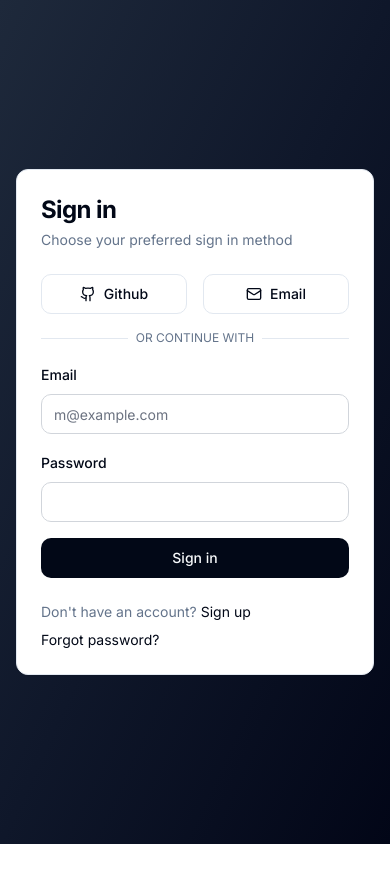
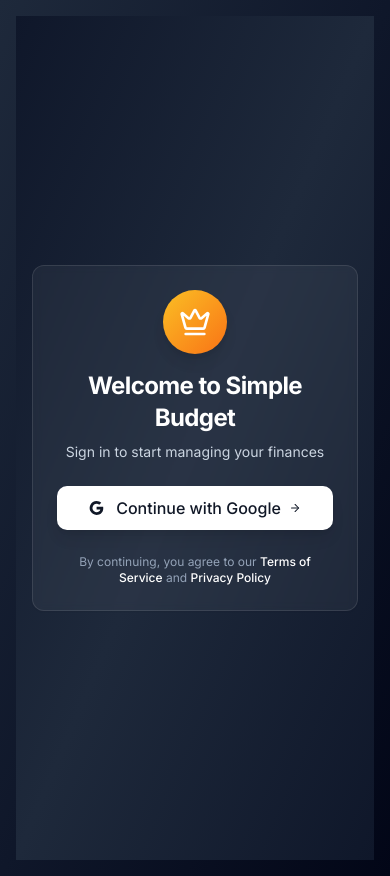
Before and after one commit to Mackewinsson/presusimple, a Next.js app: page /auth/login in a window 390 px wide. Before the commit the page ends 844 px from the top, so only its background shows below. Built offline with nearby package versions, Linux system fonts and the light colour scheme.

Commit message:
feat: simplify login page design for better UX
- Remove complex progressive onboarding and feature cards
- Create clean, focused single-card layout
- Follow modern login page best practices
- Improve mobile responsiveness and accessibility
- Use Google brand guidelines for sign-in button

```diff
--- a/app/auth/login/page.tsx
+++ b/app/auth/login/page.tsx
@@ -1,98 +1,99 @@
-'use client';
+"use client";
 
-import { useState } from 'react';
-import Link from 'next/link';
-import { Button } from '@/components/ui/button';
-import { Input } from '@/components/ui/input';
-import { Label } from '@/components/ui/label';
-import { Card, CardContent, CardDescription, CardFooter, CardHeader, CardTitle } from '@/components/ui/card';
-import { Github, Mail } from 'lucide-react';
-import { Separator } from '@/components/ui/separator';
+import { signIn } from "next-auth/react";
+import { useState } from "react";
+import { Button } from "@/components/ui/button";
+import { Card, CardContent, CardHeader, CardTitle } from "@/components/ui/card";
+import { Crown, ArrowRight } from "lucide-react";
 
 export default function LoginPage() {
-  const [email, setEmail] = useState('');
-  const [password, setPassword] = useState('');
+  const [isLoading, setIsLoading] = useState(false);
 
-  const handleSubmit = (e: React.FormEvent) => {
-    e.preventDefault();
-    // Auth logic will be implemented later
+  const handleGoogleSignIn = async () => {
+    setIsLoading(true);
+    try {
+      await signIn("google", {
+        callbackUrl: "/app",
+        redirect: true
+      });
+    } catch (error) {
+      console.error("Sign in error:", error);
+      setIsLoading(false);
+    }
   };
 
   return (
-    <Card className="w-full">
-      <CardHeader className="space-y-1">
-        <CardTitle className="text-2xl font-bold">Sign in</CardTitle>
-        <CardDescription>
-          Choose your preferred sign in method
-        </CardDescription>
-      </CardHeader>
-      <CardContent className="space-y-4">
-        <div className="grid grid-cols-2 gap-4">
-          <Button variant="outline" className="w-full">
-            <Github className="mr-2 h-4 w-4" />
-            Github
+    <div className="min-h-screen bg-gradient-to-br from-slate-900 via-slate-800 to-slate-900 flex items-center justify-center p-4">
+      <Card className="w-full max-w-md bg-white/5 border-white/10 backdrop-blur-sm">
+        <CardHeader className="text-center space-y-4 pb-6">
+          <div className="flex justify-center">
+            <div className="w-16 h-16 bg-gradient-to-br from-amber-400 to-orange-500 rounded-full flex items-center justify-center shadow-lg">
+              <Crown className="h-8 w-8 text-white" />
+            </div>
+          </div>
+
+          <div className="space-y-2">
+            <CardTitle className="text-2xl font-bold text-white">
+              Welcome to Simple Budget
+            </CardTitle>
+            <p className="text-slate-300 text-sm">
+              Sign in to start managing your finances
+            </p>
+          </div>
+        </CardHeader>
+
+        <CardContent className="space-y-6">
+          <Button
+            onClick={handleGoogleSignIn}
+            disabled={isLoading}
+            className="w-full bg-white hover:bg-gray-100 text-gray-900 font-medium py-3 text-base shadow-lg hover:shadow-xl transition-all duration-200"
+            size="lg"
+          >
+            {isLoading ? (
+              <div className="flex items-center gap-3">
+                <div className="w-5 h-5 border-2 border-gray-900 border-t-transparent rounded-full animate-spin" />
+                <span>Signing in...</span>
+              </div>
+            ) : (
+              <>
+                <svg className="mr-3 h-5 w-5" viewBox="0 0 24 24">
+                  <path
+                    fill="currentColor"
+                    d="M22.56 12.25c0-.78-.07-1.53-.2-2.25H12v4.26h5.92c-.26 1.37-1.04 2.53-2.21 3.31v2.77h3.57c2.08-1.92 3.28-4.74 3.28-8.09z"
+                  />
+                  <path
+                    fill="currentColor"
+                    d="M12 23c2.97 0 5.46-.98 7.28-2.66l-3.57-2.77c-.98.66-2.23 1.06-3.71 1.06-2.86 0-5.29-1.93-6.16-4.53H2.18v2.84C3.99 20.53 7.7 23 12 23z"
+                  />
+                  <path
+                    fill="currentColor"
+                    d="M5.84 14.09c-.22-.66-.35-1.36-.35-2.09s.13-1.43.35-2.09V7.07H2.18C1.43 8.55 1 10.22 1 12s.43 3.45 1.18 4.93l2.85-2.22.81-.62z"
+                  />
+                  <path
+                    fill="currentColor"
+                    d="M12 5.38c1.62 0 3.06.56 4.21 1.64l3.15-3.15C17.45 2.09 14.97 1 12 1 7.7 1 3.99 3.47 2.18 7.07l3.66 2.84c.87-2.6 3.3-4.53 6.16-4.53z"
+                  />
+                </svg>
+                Continue with Google
+                <ArrowRight className="h-4 w-4 ml-2" />
+              </>
+            )}
           </Button>
-          <Button variant="outline" className="w-full">
-            <Mail className="mr-2 h-4 w-4" />
-            Email
-          </Button>
-        </div>
 
-        <div className="relative">
-          <div className="absolute inset-0 flex items-center">
-            <span className="w-full border-t" />
+          <div className="text-center">
+            <p className="text-slate-400 text-xs">
+              By continuing, you agree to our{" "}
+              <a href="#" className="text-white hover:underline font-medium">
+                Terms of Service
+              </a>{" "}
+              and{" "}
+              <a href="#" className="text-white hover:underline font-medium">
+                Privacy Policy
+              </a>
+            </p>
           </div>
-          <div className="relative flex justify-center text-xs uppercase">
-            <span className="bg-background px-2 text-muted-foreground">
-              Or continue with
-            </span>
-          </div>
-        </div>
-
-        <form onSubmit={handleSubmit} className="space-y-4">
-          <div className="space-y-2">
-            <Label htmlFor="email">Email</Label>
-            <Input
-              id="email"
-              type="email"
-              placeholder="m@example.com"
-              value={email}
-              onChange={(e) => setEmail(e.target.value)}
-              required
-            />
-          </div>
-          <div className="space-y-2">
-            <Label htmlFor="password">Password</Label>
-            <Input
-              id="password"
-              type="password"
-              value={password}
-              onChange={(e) => setPassword(e.target.value)}
-              required
-            />
-          </div>
-          <Button type="submit" className="w-full">
-            Sign in
-          </Button>
-        </form>
-      </CardContent>
-      <CardFooter className="flex flex-wrap items-center justify-between gap-2">
-        <div className="text-sm text-muted-foreground">
-          <span className="mr-1">Don&apos;t have an account?</span>
-          <Link
-            href="/auth/register"
-            className="text-primary hover:underline"
-          >
-            Sign up
-          </Link>
-        </div>
-        <Link
-          href="/auth/reset-password"
-          className="text-sm text-primary hover:underline"
-        >
-          Forgot password?
-        </Link>
-      </CardFooter>
-    </Card>
+        </CardContent>
+      </Card>
+    </div>
   );
 }
```
